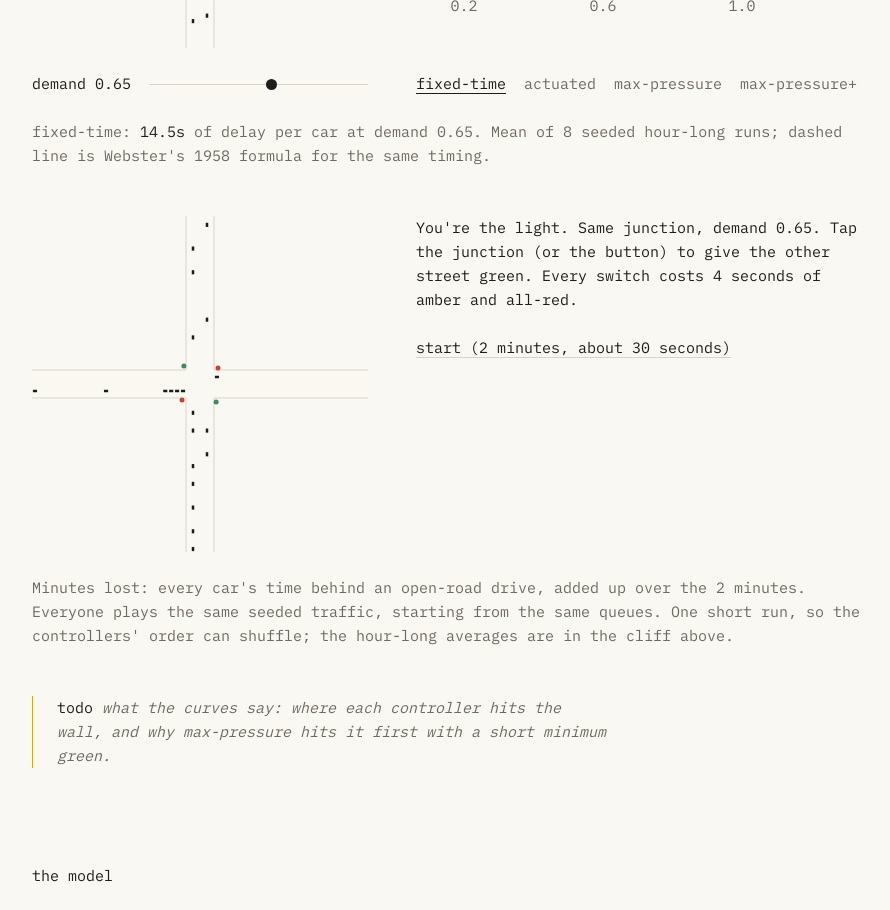
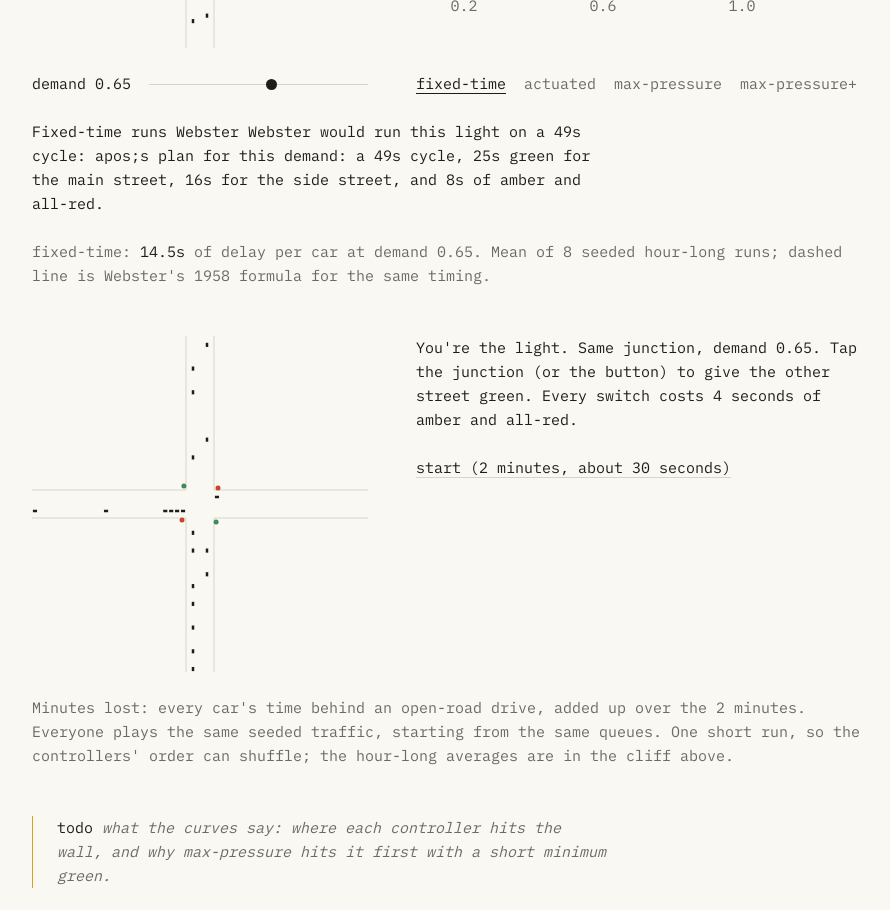
Before and after one commit to Arya-P05/green-wave, a Next.js app: page / in a window 1280 px wide. Shown: the part 1560-2470 px from the top of the page, without its empty margins (322-1212 px from the left). Built offline with nearby package versions, Linux system fonts and the light colour scheme.

Commit message:
Cliff: show Webster's cycle and greens for the chosen demand

```diff
--- a/components/cliff/Cliff.tsx
+++ b/components/cliff/Cliff.tsx
@@ -2,9 +2,10 @@
 
 import { useState } from "react";
 import data from "@/data/cliff.json";
-import { CLIFF_KINDS } from "@/lib/cliff";
+import { CLIFF_KINDS, MAIN_SHARE } from "@/lib/cliff";
 import type { CliffData } from "@/lib/cliff";
 import { LABELS } from "@/lib/sim/scenario";
+import { webster } from "@/lib/sim/webster";
 import Choice from "../Choice";
 import DelayCurve from "./DelayCurve";
 import Intersection from "./Intersection";
@@ -18,6 +19,7 @@ export default function Cliff() {
   const [kind, setKind] = useState<CliffKind>("fixed");
   const demand = cliff.demands[step];
   const delay = cliff.delay[kind][step];
+  const plan = webster([MAIN_SHARE * demand, (1 - MAIN_SHARE) * demand]);
 
   return (
     <figure className="my-2 grid gap-y-1">
@@ -42,6 +44,11 @@ export default function Cliff() {
         </label>
         <Choice label="controller" options={CLIFF_KINDS} value={kind} onChange={setKind} names={LABELS} />
       </div>
+      <p className="tabular-nums">
+        Fixed-time runs Webster        Webster would run this light on a <span className="text-ink">{plan.cycle}s</span> cycle:{" "}apos;s plan for this demand: a <span className="text-ink">{plan.cycle}s</span> cycle,{" "}
+        {plan.greens[0]}s green for the main street, {plan.greens[1]}s for the side street, and{" "}
+        {plan.cycle - plan.greens[0] - plan.greens[1]}s of amber and all-red.
+      </p>
       <figcaption className="text-muted">
         {LABELS[kind]}: <span className="text-ink tabular-nums">{delay.toFixed(1)}s</span> of delay per car
         at demand {demand.toFixed(2)}. Mean of {cliff.seeds} seeded hour-long runs; dashed line is
```
